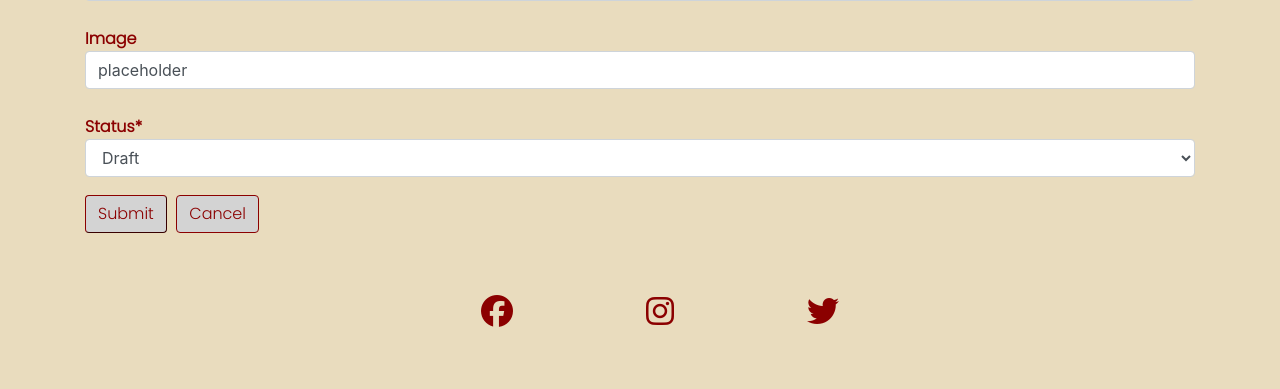
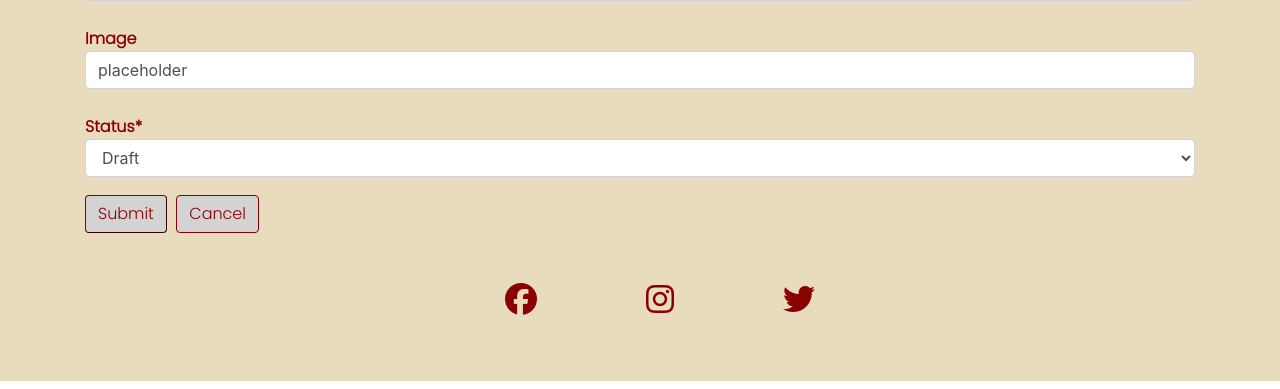
Before and after one commit to frankiesanjana/bake-it-better, a Django app: page /add-bake/ in a window 1280 px wide. Shown: the part 1607-1996 px from the top of the page. Run offline with Django 3.2, Linux system fonts and the light colour scheme; the visitor is signed in with stand-in values (Sample User, id 1); some libraries are stand-ins or nearby versions.

Commit message:
Style: Style footer in style.css and base.html

```diff
--- a/static/css/style.css
+++ b/static/css/style.css
@@ -7,6 +7,14 @@
 body {
     background-color: #E9DCBE;
     color: #000;
+    min-height: 100vh;
+    display: flex;
+    flex-direction: column;
+    margin: 0;
+}
+
+main {
+    flex-grow: 1;
 }
 
 /* heading styling */
@@ -140,9 +148,6 @@ input[type=submit] {
 /* style for footer */
 
 footer {
-    position: relative;
-    bottom: 0;
-    height: 75px;
     width: 100%;
 }
 
@@ -157,7 +162,7 @@ footer li {
 
 footer i {
     color: #8B0000;
-    margin: 5%;
+    margin: 50px;
 }
 
 /* media queries */
--- a/templates/base.html
+++ b/templates/base.html
@@ -91,10 +91,11 @@
             </div>
         </div>
     </div>
+    <main>
+        {% block content %}
 
-    {% block content %}
-
-    {% endblock %}
+        {% endblock %}
+    </main>
     <!-- Footer, including links to social media pages. These currently link to the respective homepages since Bake It Better does not yet have social media sites -->
     <footer>
         <ul>
```
